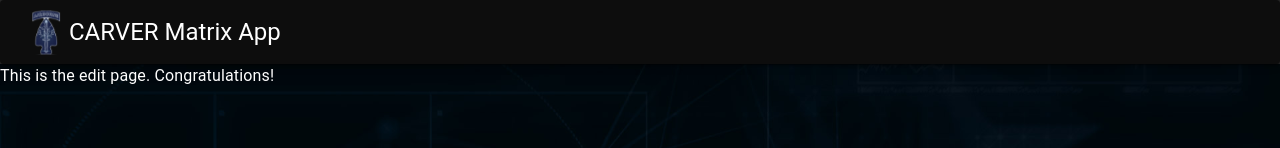
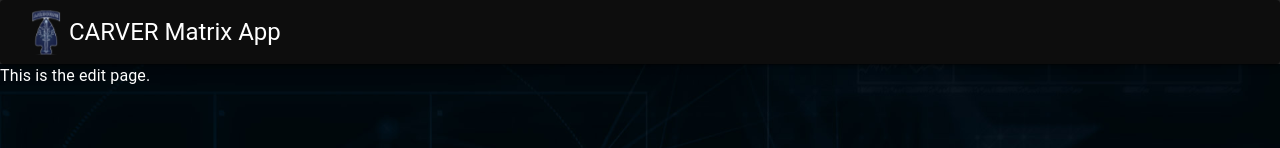
Before and after one commit to garyorsargos/carver-matrix, a React (Vite) app in the folder ui/: page /EditMatrix in a window 1280 px wide. Shown: the top 148 px of the page. Built offline with nearby package versions, Linux system fonts and the light colour scheme.

Commit message:
Inital containers

```diff
--- a/ui/src/pages/EditMatrix.tsx
+++ b/ui/src/pages/EditMatrix.tsx
@@ -1,10 +1,21 @@
-import { Typography } from "@mui/material";
+import { Box, Typography } from "@mui/material";
 
 export const EditMatrix: React.FC = () => {
   return (
-    <Typography data-testid="edit-page" sx={{ color: "#FFF" }}>
-      This is the edit page. Congratulations!
-    </Typography>
+    <>
+      <Typography data-testid="edit-page" sx={{ color: "#FFF" }}>
+        This is the edit page.
+      </Typography>
+      <Box id="searchFiltersBox">
+
+      </Box>
+      <Box id="matrixExplorerBox">
+
+      </Box>
+      <Box id="matrixEditorBox">
+
+      </Box>
+    </>
   );
 };
 
```
Also changed, not shown: 2 other files (tests, documents, lock files or other folders).
